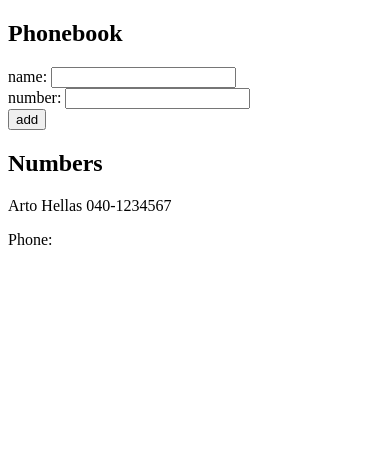
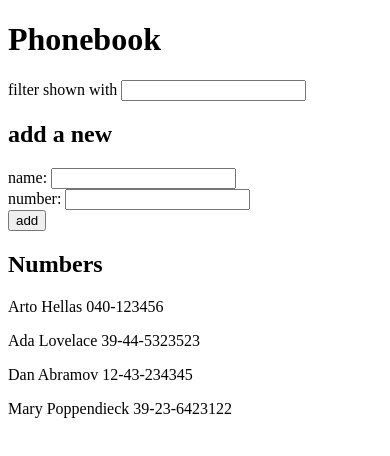
Before and after one commit to edgarfb/full-stack-open-2022, a React (Create React App) app in the folder part2/the-phonebook/: page / in a window 390 px wide. Shown: the top 456 px of the page. Built offline with nearby package versions, Linux system fonts and the light colour scheme.

Commit message:
Part2 The phonebook step4

```diff
--- a/part2/the-phonebook/src/App.js
+++ b/part2/the-phonebook/src/App.js
@@ -1,9 +1,15 @@
 import { useState } from "react";
 
+const data = [
+  { name: "Arto Hellas", number: "040-123456", id: 1 },
+  { name: "Ada Lovelace", number: "39-44-5323523", id: 2 },
+  { name: "Dan Abramov", number: "12-43-234345", id: 3 },
+  { name: "Mary Poppendieck", number: "39-23-6423122", id: 4 },
+];
+
 const App = () => {
-  const [persons, setPersons] = useState([
-    { name: "Arto Hellas", phoneNumber: "040-1234567" },
-  ]);
+  const [persons, setPersons] = useState(data);
+  const [findPersons, setFindPersons] = useState(null);
   const [newName, setNewName] = useState("");
   const [newPhoneNumber, setNewPhoneNumber] = useState("");
 
@@ -18,7 +24,7 @@
       alert("Please fill in all fields");
       return;
     }
-    setPersons([...persons, { name: newName, phoneNumber: newPhoneNumber }]);
+    setPersons([...persons, { name: newName, number: newPhoneNumber }]);
     setNewName("");
     setNewPhoneNumber("");
   };
@@ -34,9 +40,29 @@
     return persons.some((person) => person.name === name);
   };
 
+  const searchHanlder = (e) => {
+    const search = e.target.value.toLowerCase();
+    if (search === "") {
+      setFindPersons(null);
+      return;
+    }
+    const personsFiltered = persons.filter((person) =>
+      person.name.toLowerCase().includes(search)
+    );
+
+    setFindPersons(personsFiltered);
+  };
+
+  const displayNumbers = findPersons === null ? persons : findPersons;
+
   return (
     <div>
-      <h2>Phonebook</h2>
+      <h1>Phonebook</h1>
+      <div>
+        <label htmlFor="search">filter shown with </label>
+        <input type="text" id="search" onChange={searchHanlder} />
+      </div>
+      <h2>add a new</h2>
       <form onSubmit={submitHandler}>
         <div>
           name: <input onChange={inputNameHandler} value={newName} />
@@ -50,14 +76,12 @@
         </div>
       </form>
       <h2>Numbers</h2>
-      <div>
-        {persons.map((person) => (
-          <p key={person.name}>
-            {person.name} {person.phoneNumber}{" "}
-          </p>
-        ))}
-      </div>
-      <div>Phone: {newPhoneNumber}</div>
+
+      {displayNumbers.map((person) => (
+        <p key={person.name}>
+          {person.name} {person.number}{" "}
+        </p>
+      ))}
     </div>
   );
 };
```
